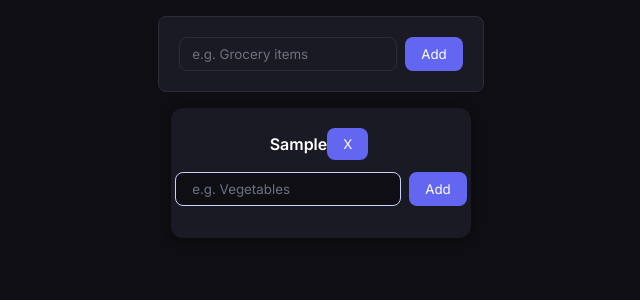
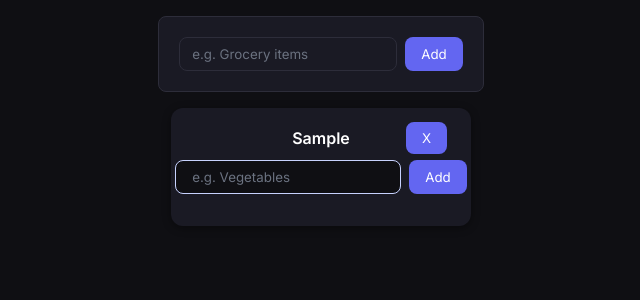
Before and after one commit to Aashutosh-kc/multi-list-organizer, a React (Vite) app: page / in a window 1280 px wide. Both pictures are taken after typing "Sample" into the empty fields and a click on the button "Add". Shown: the top 300 px of the page, without its empty margins (319-959 px from the left). Built offline with nearby package versions, Linux system fonts and the light colour scheme.

Commit message:
fix: add proper positioning to buttons

```diff
--- a/src/components/ListItem.css
+++ b/src/components/ListItem.css
@@ -10,13 +10,16 @@
 	box-shadow: 0 2px 8px rgba(0,0,0,0.4);
 }
 .title{
+	position: relative;
 	display: flex;
-	flex-direction: row;
+	justify-content: center;
 	align-items: center;
+	width: 100%;
 }
-.title button{
-	margin-left: auto;
-	margin-right: 4px;
+
+.title .del-btn{
+	position: absolute;
+	right: 4px;
 	border: none;
 	border-radius: 8px;
 	padding: 8px 16px;
@@ -24,11 +27,11 @@
 	color: white;
 	cursor: pointer;
 }
-.add-activity h2{
+.title h2{
 	color: white;
 	font-size: 16px;
 	font-weight: 700;
-
+	text-align: center;
 }
 .add-activity .user-input{
 	display: flex;
--- a/src/components/ListItem.jsx
+++ b/src/components/ListItem.jsx
@@ -16,7 +16,7 @@ function ListItem({list,addItem,color,removeListItem}){
 	return(
 	<div className="add-activity" style={{ '--card-accent': color}}>
 		<div className="title">
-		<h2>{list.title}</h2><button onClick={() => removeListItem(list.id)}>X</button>
+		<h2>{list.title}</h2><button className = "del-btn"onClick={() => removeListItem(list.id)}>X</button>
 		</div>
 		<div className="user-input">
 		<input type="text" value={input} placeholder="e.g. Vegetables"
```
Also changed, not shown: src/components/ListItems.jsx (deleted).
